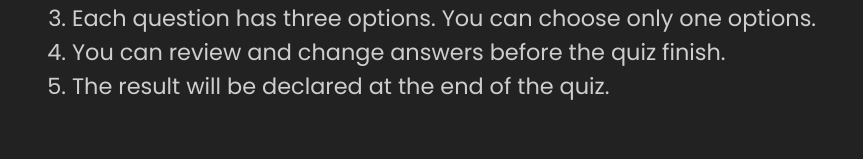
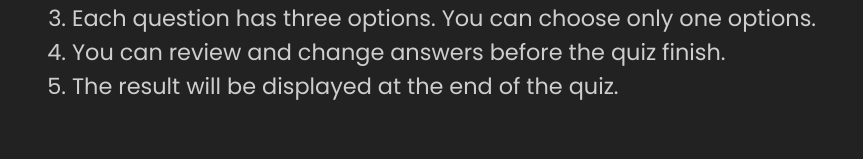
Before and after one commit to miladamin2010-commit/SeruApp, a React (Create React App) app: page / in a window 1280 px wide. Shown: the part 302-461 px from the top of the page, without its empty margins (208-1071 px from the left). Built offline with nearby package versions, Linux system fonts and the light colour scheme.

Commit message:
updated main page

```diff
--- a/src/components/Main.js
+++ b/src/components/Main.js
@@ -15,7 +15,7 @@ export default function Main() {
             <li>10 points is awarded for the correct answer.</li>
             <li>Each question has three options. You can choose only one options.</li>
             <li>You can review and change answers before the quiz finish.</li>
-            <li>The result will be declared at the end of the quiz.</li>
+            <li>The result will be displayed at the end of the quiz.</li>
         </ol>
 
         <form id="form">
```
